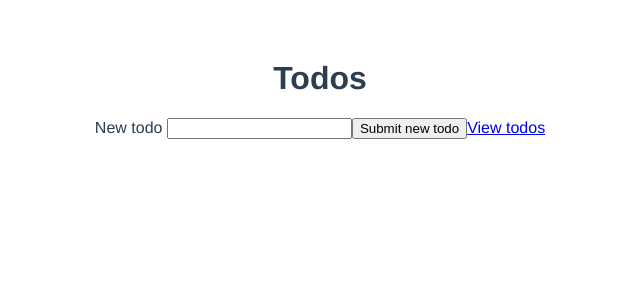
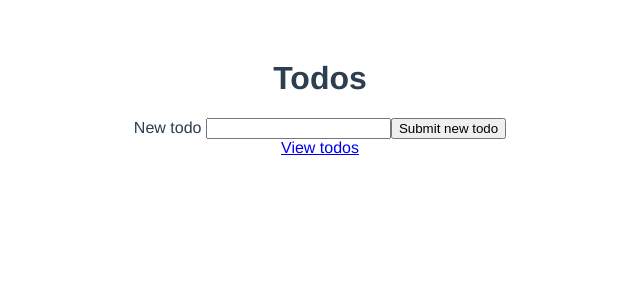
Before and after one commit to jackdomleo7/TodoApi, a Vue app in the folder Client/: page /new in a window 1280 px wide. Shown: the top 300 px of the page, without its empty margins (320-960 px from the left). Built offline with nearby package versions, Linux system fonts and the light colour scheme.

Commit message:
Added HTML form

```diff
--- a/Client/src/views/NewTodo.vue
+++ b/Client/src/views/NewTodo.vue
@@ -1,10 +1,12 @@
 <template>
   <div class="new-todo">
-    <label>
-      New todo
-      <input type="text" v-model="newTodoText" />
-    </label>
-    <button type="submit" @click="newTodo">Submit new todo</button>
+    <form @submit="newTodo">
+      <label>
+        New todo
+        <input type="text" v-model="newTodoText" />
+      </label>
+      <button type="submit">Submit new todo</button>
+    </form>
     <router-link to="/">View todos</router-link>
   </div>
 </template>
@@ -18,7 +20,9 @@ export default class NewTodo extends Vue {
   private readonly uri: string = "https://localhost:5001/api/TodoItems";
   private newTodoText: string = "";
 
-  private newTodo() {
+  private newTodo(event: Event) {
+    event.preventDefault();
+
     axios.post(this.uri, {
       name: this.newTodoText,
       isComplete: false
```
